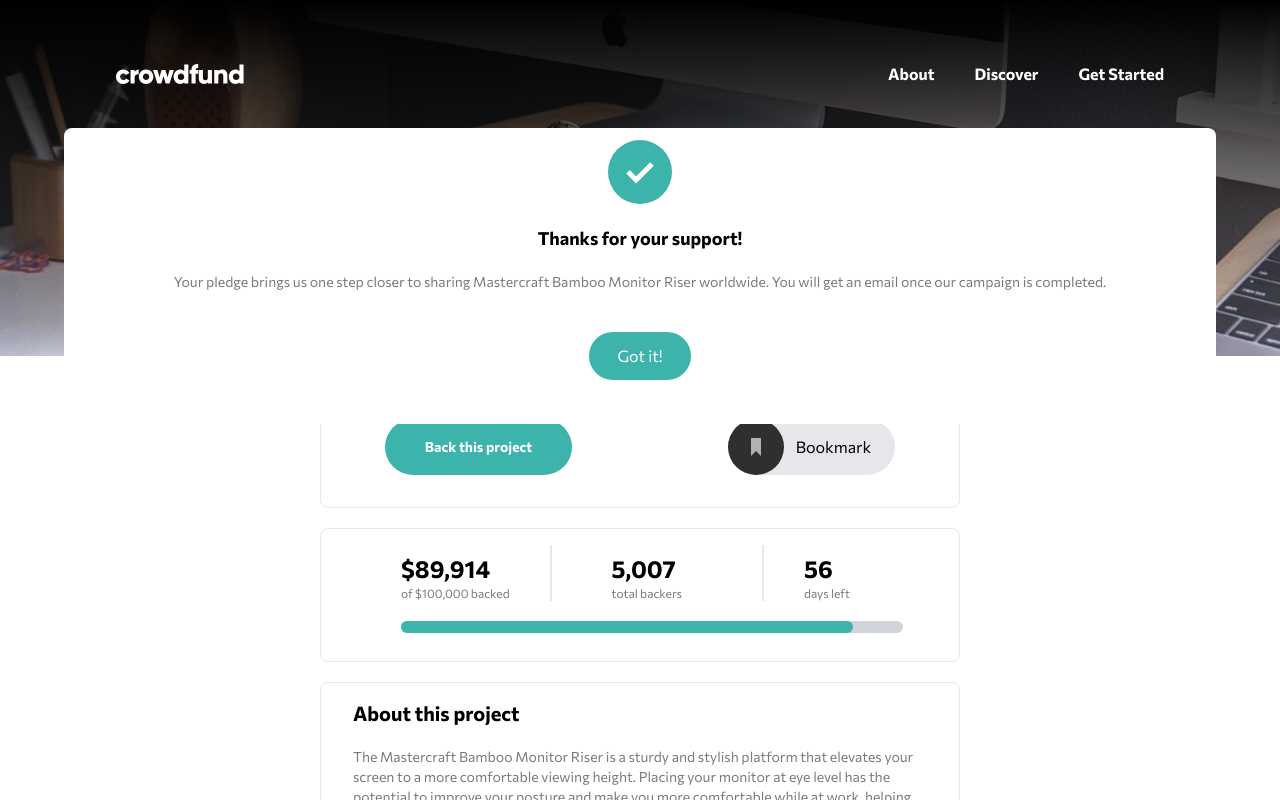
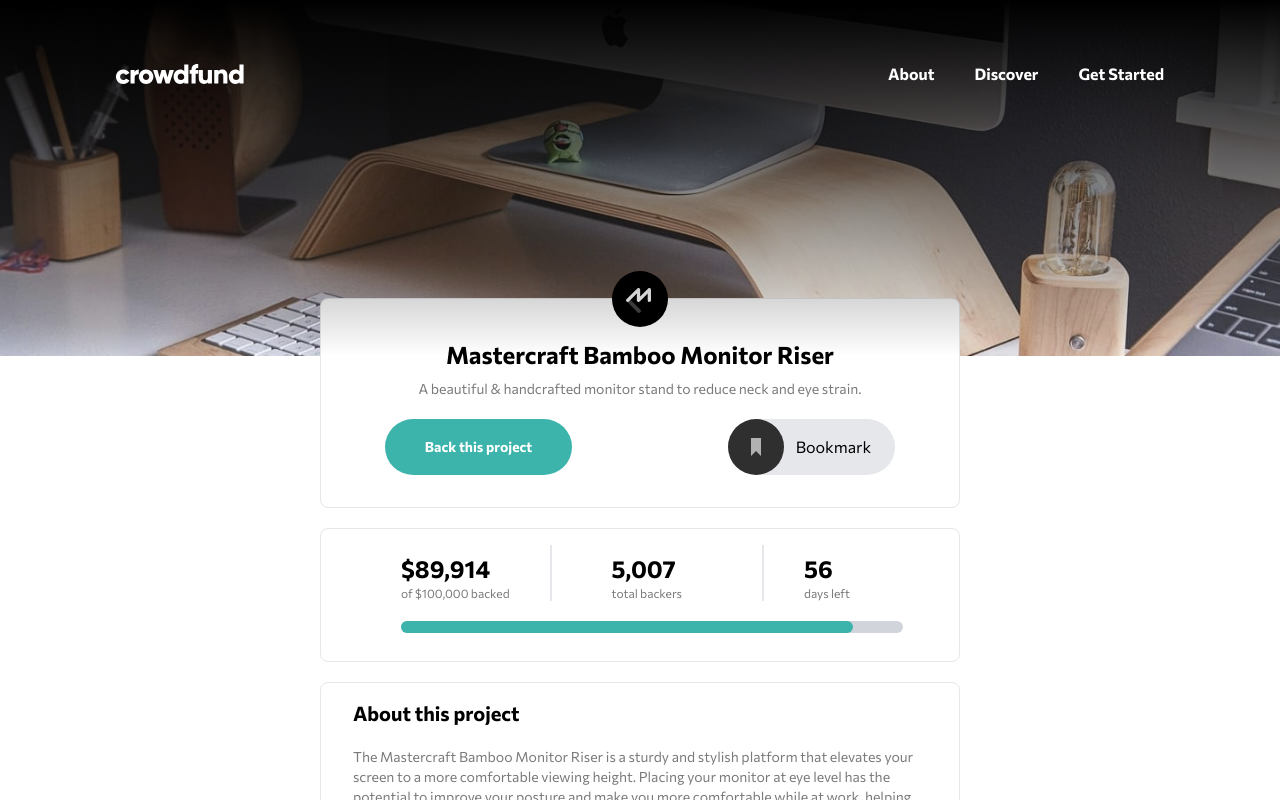
Before and after one commit to Julius-Sol/crowdfunding-product-page-main-react, a React (Vite) app: page / in a window 1280 px wide. Shown: the top 800 px of the page. Built offline with nearby package versions, Linux system fonts and the light colour scheme.

Commit message:
Complete mobile design

```diff
--- a/src/App.jsx
+++ b/src/App.jsx
@@ -26,13 +26,14 @@ function App() {
     setCompleteShow(false)
   }
 
+  console.log(selectionShow , completeShow)
 
 
   return (
     <div className='absolute font-commissioner text-base -z-50 '>
-      <Complete showCompleteModal={showCompleteModal} handleCompleteClick={hideCompleteModal} hideModal={hideSelectionModal} showComplete={completeShow}/>
-      <ModalPledgeSelection handleSelectionClick={hideSelectionModal} showModal={selectionShow}/>
-      <div className={`${selectionShow ? 'relative z-100 bg-[rgba(0,0,0,0.5)]' : 'relative -z-40 bg-[rgba(0,0,0,0.0)'}`}>
+      <Complete handleCompleteClick={hideCompleteModal} hideModal={hideSelectionModal} showComplete={completeShow}/>
+      <ModalPledgeSelection handleSelectionClick={hideSelectionModal} showModal={selectionShow} showCompleteModal={showCompleteModal}/>
+      <div className={`${selectionShow || completeShow ? 'relative z-100 bg-[rgba(0,0,0,0.5)]' : 'relative -z-40 bg-[rgba(0,0,0,0.0)'}`}>
         <Navbar />
         <div className="inline-block bg-gradient-to-b from-black -z-10">
           <img src={heroMobile} srcSet={`${heroMobile} 750w, ${heroDesktop} 1444w`} alt="mac desktop background image" className='relative -z-20 w-screen' />
--- a/src/components/Complete.jsx
+++ b/src/components/Complete.jsx
@@ -3,11 +3,11 @@ import check from '../assets/icon-check.svg'
 
 export default function Complete(props) {
   return (
-    <div className='fixed flex flex-col -translate-x-1/2 left-[50%] w-[90%] mt-[8rem] py-3 px-5 bg-white items-center justify-center rounded-lg'>
+    <div className={`${props.showComplete? "" : "hidden"} fixed flex flex-col -translate-x-1/2 left-[50%] w-[90%] mt-[8rem] py-3 px-5 bg-white items-center justify-center rounded-lg z-50`}>
       <img src={check} alt="check image" className='w-[64px]'/>
       <h1 className='font-bold text-lg mt-5'>Thanks for your support!</h1>
       <p className='text-sm text-Dark-gray mb-10 mt-5 text-center'>Your pledge brings us one step closer to sharing Mastercraft Bamboo Monitor Riser worldwide. You will get an email once our campaign is completed.</p>
-      <button className='bg-Moderate-cyan rounded-full text-white px-7 py-3 mb-8'>Got it!</button>
+      <button className='bg-Moderate-cyan rounded-full text-white px-7 py-3 mb-8' onClick={props.handleCompleteClick}>Got it!</button>
     </div>
   )
 }
--- a/src/components/ModalPledgeSelection.jsx
+++ b/src/components/ModalPledgeSelection.jsx
@@ -10,7 +10,7 @@ function ModalPledgeSelection(props) {
           <div className="h-[15px] w-[14px] contrast-0 bg-[url('./assets/icon-close-menu.svg')] hover:cursor-pointer" onClick={props.handleSelectionClick}></div>
         </div>
         <p className='text-xs text-Dark-gray mb-5'>Want to support us in bringing Mastercraft Bamboo Monitor Riser out in the world?</p>
-        <SelectionCardOption handleSelectionClick={props.handleSelectionClick}/>
+        <SelectionCardOption handleSelectionClick={props.handleSelectionClick} showCompleteModal={props.showCompleteModal}/>
 
 
       </div>
--- a/src/components/Navbar.jsx
+++ b/src/components/Navbar.jsx
@@ -10,7 +10,6 @@ const [openNavMenu, setOpenNavMenu] = useState(true);
 const openMenu = () => {
   setOpenNavMenu((prevOpenNav)=>!prevOpenNav)
 }
-console.log(openNavMenu)
 
   return (
     <nav role="navigation" className='absolute flex flex-col tablet:flex-row tablet:justify-between tablet:w-screen tablet:items-center tablet:px-24 tablet:py-10'>
--- a/src/components/SelectionCardOption.jsx
+++ b/src/components/SelectionCardOption.jsx
@@ -21,7 +21,6 @@ export default function SelectionCardOption(props) {
 
     props.handleSelectionClick();
   }
-  console.log(formData.reward)
 
   return (
     <section>
@@ -55,7 +54,7 @@ export default function SelectionCardOption(props) {
                     <span className=' text-gray-600 opacity-75 relative left-8'>$</span>
                     <input type="text" className='w-[6.4rem] border-2 rounded-full p-2 text-center' name="pledgeAmount" value={formData.pledgeAmount} onChange={handleChange}/>
                   </div>
-                  <button className=' bg-Moderate-cyan rounded-full py-2 px-6 text-white font-bold hover:bg-Dark-cyan'>Continue</button>
+                  <button className=' bg-Moderate-cyan rounded-full py-2 px-6 text-white font-bold hover:bg-Dark-cyan' onClick={props.showCompleteModal}>Continue</button>
                 </div>
               </div> : ""}
             </div>
@@ -89,7 +88,7 @@ export default function SelectionCardOption(props) {
                     <span className=' text-gray-600 opacity-75 relative left-8'>$</span>
                     <input type="text" className='w-[6.4rem] border-2 rounded-full p-2 text-center' name="pledgeAmount" value={formData.pledgeAmount} onChange={handleChange}/>
                   </div>
-                  <button className=' bg-Moderate-cyan rounded-full py-2 px-6 text-white font-bold hover:bg-Dark-cyan'>Continue</button>
+                  <button className=' bg-Moderate-cyan rounded-full py-2 px-6 text-white font-bold hover:bg-Dark-cyan' onClick={props.showCompleteModal}>Continue</button>
                 </div>
               </div>:""}
             </div>
@@ -123,7 +122,7 @@ export default function SelectionCardOption(props) {
                     <span className=' text-gray-600 opacity-75 relative left-8'>$</span>
                     <input type="text" className='w-[6.4rem] border-2 rounded-full p-2 text-center' name="pledgeAmount" value={formData.pledgeAmount} onChange={handleChange}/>
                   </div>
-                  <button className=' bg-Moderate-cyan rounded-full py-2 px-6 text-white font-bold hover:bg-Dark-cyan'>Continue</button>
+                  <button className=' bg-Moderate-cyan rounded-full py-2 px-6 text-white font-bold hover:bg-Dark-cyan' onClick={props.showCompleteModal}>Continue</button>
                 </div>
               </div>:""}
             </div>
@@ -157,7 +156,7 @@ export default function SelectionCardOption(props) {
                     <span className=' text-gray-600 opacity-75 relative left-8'>$</span>
                     <input type="text" className='w-[6.4rem] border-2 rounded-full p-2 text-center' name='pledgeAmount' value={formData.pledgeAmount} onChange={handleChange}/>
                   </div>
-                  <button className=' bg-Moderate-cyan rounded-full py-2 px-6 text-white font-bold hover:bg-Dark-cyan'>Continue</button>
+                  <button className=' bg-Moderate-cyan rounded-full py-2 px-6 text-white font-bold hover:bg-Dark-cyan' onClick={props.showCompleteModal}>Continue</button>
                 </div>
               </div>:""}
             </div>
```
